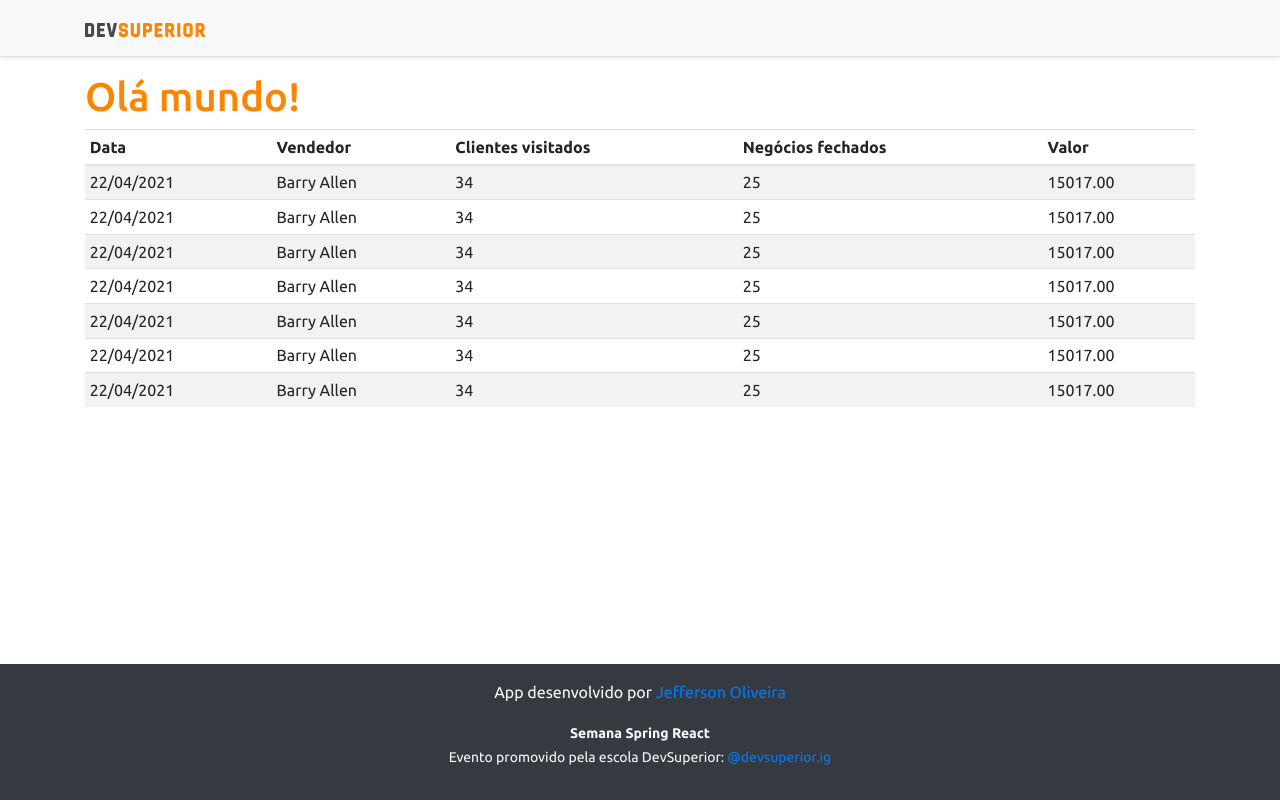
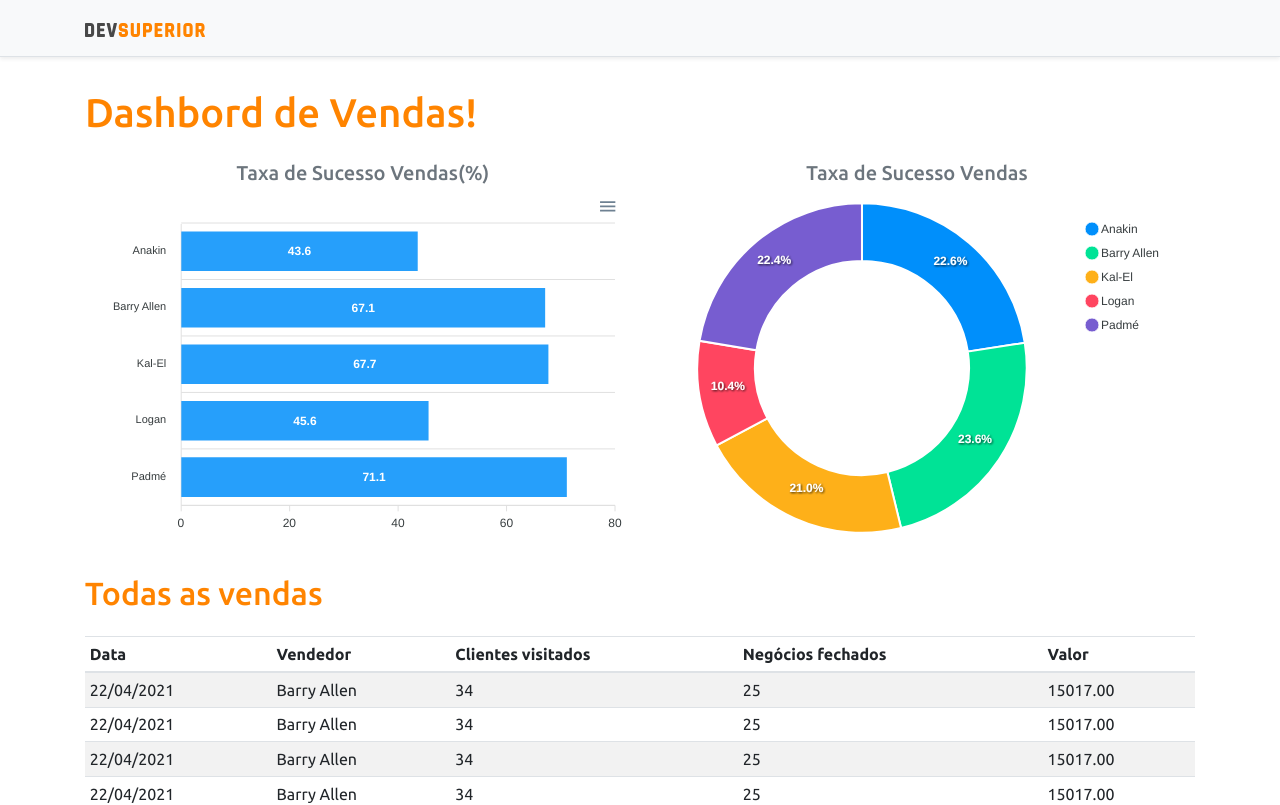
Before and after one commit to oliveirajso/projeto-sd3, a React (Create React App) app in the folder frontend/: page / in a window 1280 px wide. Shown: the top 805 px of the page. Built offline with nearby package versions, Linux system fonts and the light colour scheme.

Commit message:
Static charts

```diff
--- a/frontend/src/App.tsx
+++ b/frontend/src/App.tsx
@@ -1,13 +1,30 @@
 import NavBar from "components/Navbar";
 import Footer from "components/Footer";
 import DataTable from "components/DataTable";
+import BarChart from "components/BarChart";
+import DonutChart from "components/DonutChart";
 
 function App() {
   return (
     <>
       <NavBar />
       <div className="container">
-        <h1 className="text-primary">Olá mundo!</h1>
+        <h1 className="text-primary py-3">Dashbord de Vendas!</h1>
+        <div className="row px-3">
+          <div className="col-sm-6">
+            <h5 className="text-center text-secondary">Taxa de Sucesso Vendas(%)</h5>
+            <BarChart/>
+          </div>
+          <div className="col-sm-6">
+            <h5 className="text-center text-secondary">Taxa de Sucesso Vendas</h5>
+            <DonutChart/>
+          </div>
+        </div>
+      <div className="py-3">
+        <h2 className="text-primary"> Todas as vendas</h2>
+
+      </div>
+
         <DataTable/>
       </div>
       <Footer/>
--- /dev/null
+++ b/frontend/src/components/BarChart/index.tsx
@@ -0,0 +1,38 @@
+import Chart from "react-apexcharts"
+
+
+const BarChart = () => {
+  const options = {
+    plotOptions: {
+      bar: {
+        horizontal: true,
+      },
+    },
+  };
+
+  const mockData = {
+    labels: {
+      categories: ["Anakin", "Barry Allen", "Kal-El", "Logan", "Padmé"],
+    },
+    series: [
+      {
+        name: "% Sucesso",
+        data: [43.6, 67.1, 67.7, 45.6, 71.1],
+      },
+    ],
+  };
+  return (
+    <>
+      <div id="chart">
+
+        <Chart
+          options={{...options, xaxis: mockData.labels}}
+          series={mockData.series}
+          type="bar"
+          height={350}
+        />
+      </div>
+    </>
+  );
+};
+export default BarChart;
--- /dev/null
+++ b/frontend/src/components/DonutChart/index.tsx
@@ -0,0 +1,27 @@
+import Chart from "react-apexcharts";
+
+const DonutChart = () => {
+  const mockData = {
+    series: [477138, 499928, 444867, 220426, 473088],
+    labels: ["Anakin", "Barry Allen", "Kal-El", "Logan", "Padmé"],
+  };
+
+  const options = {
+    legend: {
+      show: true,
+    },
+  };
+  return (
+    <>
+      <div id="chart">
+        <Chart
+          options={{ ...options, labels: mockData.labels }}
+          series={mockData.series}
+          type="donut"
+          height={350}
+        />
+      </div>
+    </>
+  );
+};
+export default DonutChart;
--- /dev/null
+++ b/package.json
@@ -0,0 +1,6 @@
+{
+  "dependencies": {
+    "apexcharts": "^3.26.1",
+    "react-apexcharts": "^1.3.9"
+  }
+}
```
Also changed, not shown: 1 other file (tests, documents, lock files or other folders).
